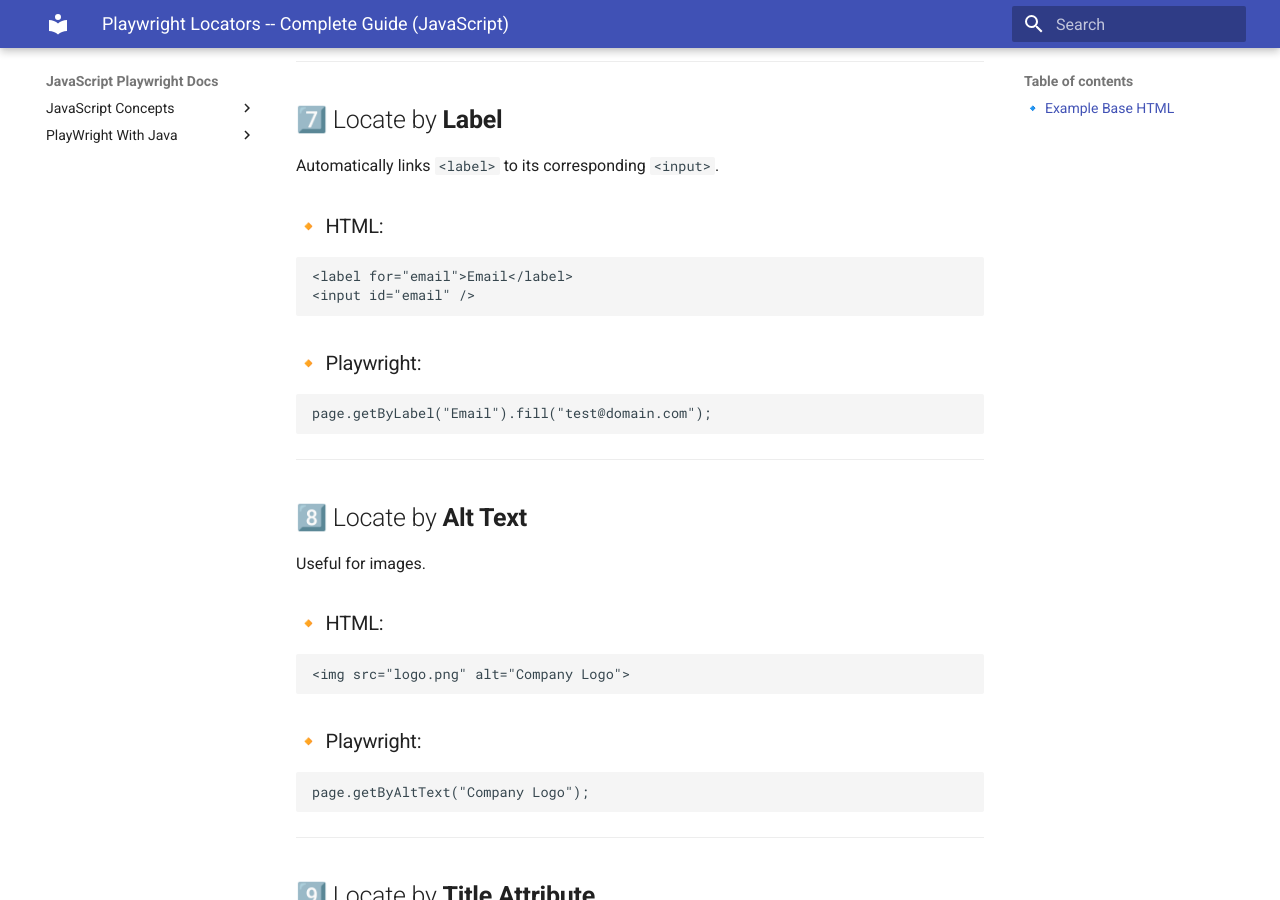
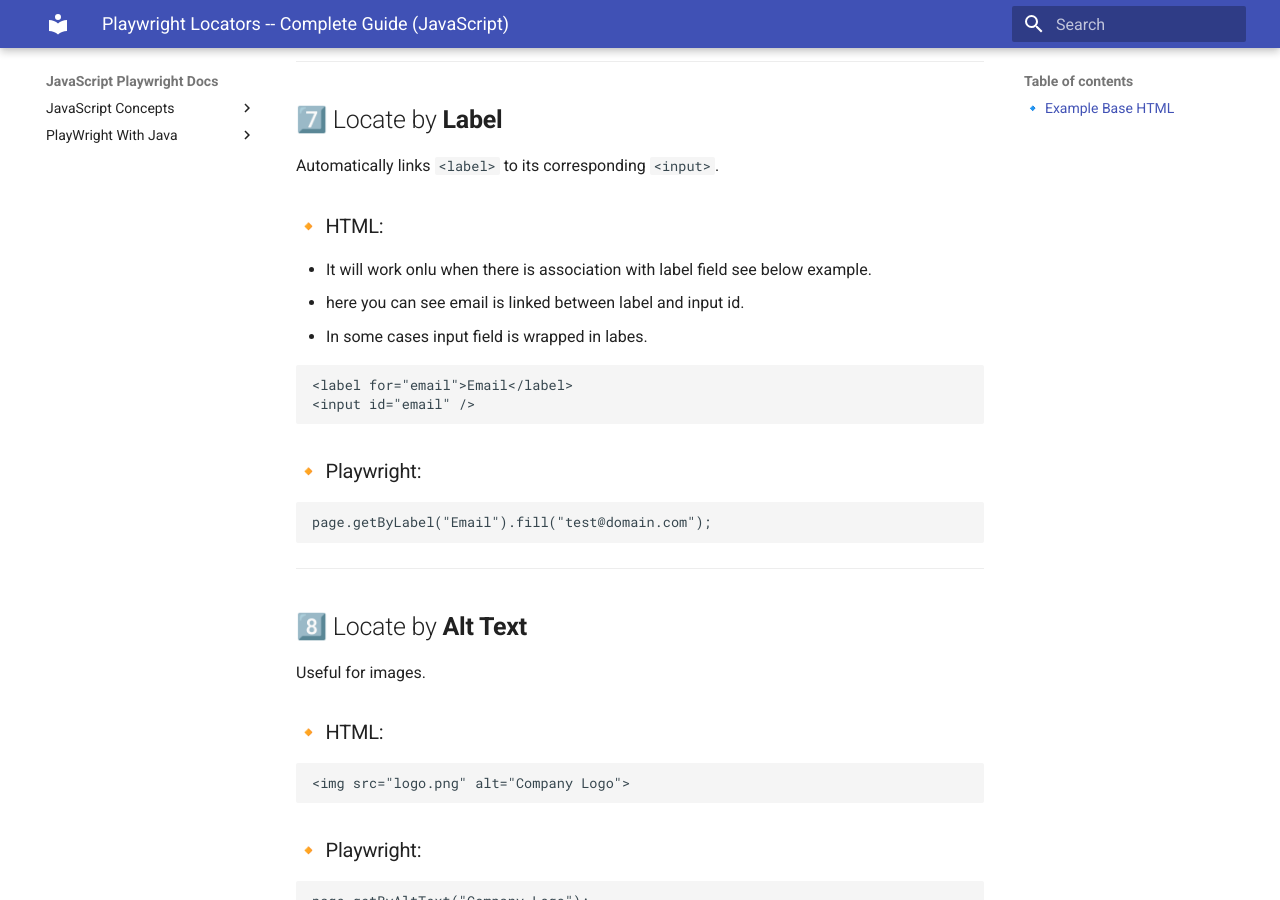
Before and after one commit to Play-Wright-course/automation-testing, an MkDocs documentation site: the page built from docs/javascriptConcepts/jscode/locators.md, in a window 1280 px wide and 900 px high, scrolled down 3077 px. Built offline with MkDocs 1.6.1 and Material for MkDocs 9.7.7, drawn with Linux system fonts in a browser that asks for light colours.

Commit message:
Update locators.md

````diff
--- a/docs/javascriptConcepts/jscode/locators.md
+++ b/docs/javascriptConcepts/jscode/locators.md
@@ -145,6 +145,9 @@
 Automatically links `<label>` to its corresponding `<input>`.
 
 ### 🔸 HTML:
+- It will work onlu when there is association with label field see below example.
+- here you can see email is linked between label and input id.
+- In some cases input field is wrapped in labes.
 
 ``` html
 <label for="email">Email</label>
````
